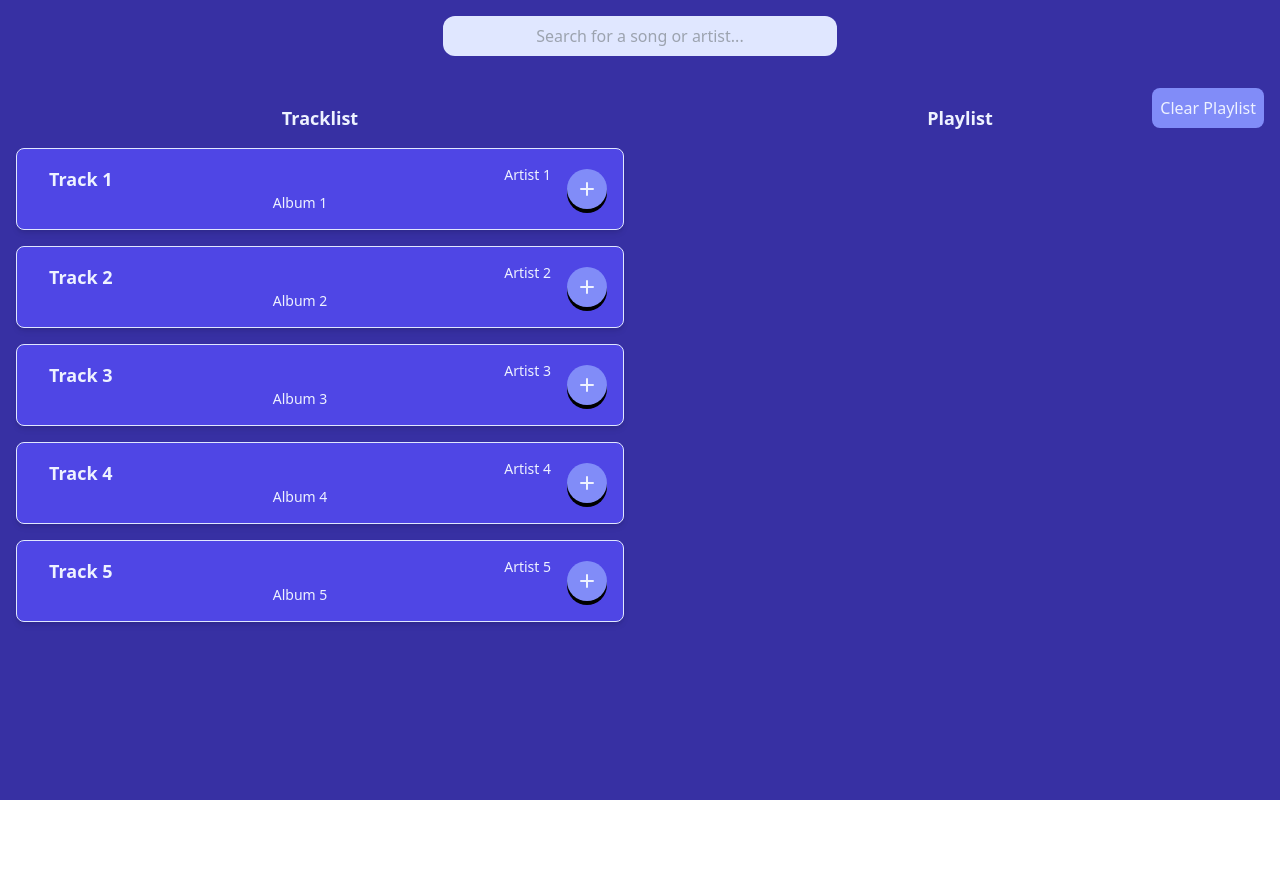
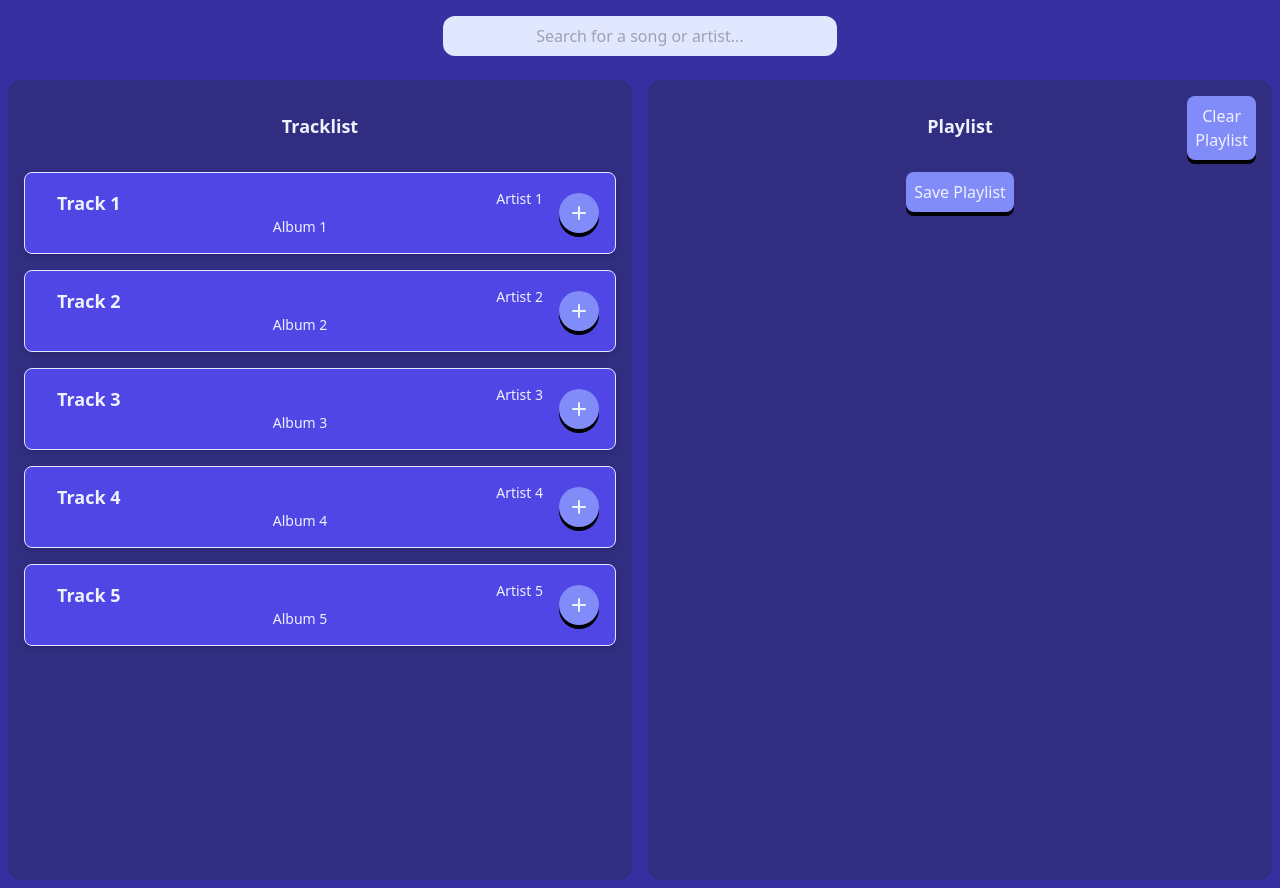
Before and after one commit to tairasu/jammming, a React (Create React App) app: page / in a window 1280 px wide. Before the commit the page ends 800 px from the top, so only its background shows below. Built offline with nearby package versions, Linux system fonts and the light colour scheme.

Commit message:
added save playlist overlay

```diff
--- a/src/App.js
+++ b/src/App.js
@@ -4,6 +4,7 @@ import SearchBar from './components/SearchBar';
 import Tracklist from './components/Tracklist';
 import Playlist from './components/Playlist';
 import { useState } from 'react';
+import SavePlaylist from './components/SavePlaylist';
 
 //fake data with name, artist, album, and an id
 const tracks = [
@@ -41,6 +42,7 @@ const tracks = [
 
 function App() {
   const [playlist, setPlaylist] = useState([]);
+  const [overlay, setOverlay] = useState(false);
 
   const addTrackToPlaylist = (track_id) => {
     const track = tracks.find(t => t.id === track_id);
@@ -54,13 +56,23 @@ function App() {
     setPlaylist(updatedPlaylist);
   };
 
+  const clearPlaylist = () => {
+    setPlaylist([]);
+  }
+
+  const savePlaylist = () => {
+    setOverlay(true);
+    console.log(overlay);
+  }
+
   return (
-    <div className="App bg-indigo-800 h-screen">
+    <div className="App bg-indigo-800 h-max">
       <div className="flex-col">
         <SearchBar />
         <div className="grid grid-cols-12">
           <Tracklist tracks={tracks} onAdd={addTrackToPlaylist} />
-          <Playlist tracks={playlist} onRemove={removeTrackFromPlaylist} />
+          <Playlist tracks={playlist} onRemove={removeTrackFromPlaylist} onClear={clearPlaylist} onSave={savePlaylist} />
+          <SavePlaylist visible={overlay} />
         </div>
       </div>
     </div>
--- a/src/components/Button.js
+++ b/src/components/Button.js
@@ -6,7 +6,6 @@ function Button(props) {
     const handleMouseDown = (e) => {
         //add translate-y-1 to the button
         e.currentTarget.classList.add('translate-y-1');
-        console.log(props)
     };
 
     const handleMouseUp = (e) => {
--- a/src/components/Playlist.js
+++ b/src/components/Playlist.js
@@ -2,16 +2,33 @@ import React from 'react';
 import PlaylistItem from './PlaylistItem';
 
 function Playlist(props) {
+
+    const handleMouseDown = (e) => {
+        //add translate-y-1 to the button
+        e.currentTarget.classList.add('translate-y-1');
+    }
+
+    const handleMouseUp = (e) => {
+        //remove translate-y-1 from the button
+        e.currentTarget.classList.remove('translate-y-1');
+    }
+
     return (
-        <div className="playlist p-4 col-span-6">
-            <div className="flex">
+        <div className="playlist p-4 col-span-6 bg-indigo-900 rounded-xl shadow-inner-xl m-2">
+            <div className="flex mb-4">
                 <h2 className="mx-auto text-lg font-bold text-indigo-50 p-4">Playlist</h2>
-                <button
-                    onClick={props.onClear}
-                    className="bg-indigo-400 justify-end absolute right-4 text-indigo-50 p-2 rounded-lg"
-                >
-                    Clear Playlist
-                </button>
+                <div className="absolute right-2">
+                    <button
+                        onClick={props.onClear}
+                        onMouseDown={handleMouseDown}
+                        onMouseUp={handleMouseUp}
+                        className="bg-indigo-400 duration-75 absolute right-4 z-20 justify-end text-indigo-50 p-2 rounded-lg"
+                    >
+                        Clear Playlist
+                    </button>
+                    <div className="bg-black z-10 absolute right-4 translate-y-1 p-2 rounded-lg">Clear Playlist</div>
+                </div>
+
             </div>
 
             <div className="flex-col">
@@ -23,6 +40,19 @@ function Playlist(props) {
                     />
                 ))}
             </div>
+
+            <div className="flex justify-center">
+                <button
+                    onClick={props.onSave}
+                    onMouseDown={handleMouseDown}
+                    onMouseUp={handleMouseUp}
+                    className="bg-indigo-400 w-fit absolute duration-75 z-20 justify-end text-indigo-50 p-2 rounded-lg"
+                >
+                    Save Playlist
+                </button>
+                <div className="bg-black z-10 w-fit  translate-y-1 p-2 rounded-lg">Save Playlist</div>
+            </div>
+
         </div>
     );
 }
--- a/src/components/PlaylistItem.js
+++ b/src/components/PlaylistItem.js
@@ -12,6 +12,7 @@ const handleMouseUp = (e) => {
 };
 
 function PlaylistItem(props) {
+
     return (
         <div className="track w-full bg-indigo-600 shadow-md p-4 border border-indigo-100 rounded-lg flex justify-between items-center mb-4">
             <div className="w-full mx-4">
--- /dev/null
+++ b/src/components/SavePlaylist.js
@@ -0,0 +1,34 @@
+import React from 'react';
+
+function SavePlaylist(props) {
+    return (
+        <div className={`save-playlist fixed inset-0 bg-indigo-800 bg-opacity-90 z-30 flex justify-center items-center ${props.visible ? '' : "hidden"}`}>
+            <div className="bg-indigo-900 p-4 rounded-xl shadow-xl">
+                <h2 className="text-lg text-indigo-50 font-bold mb-4">Save Playlist</h2>
+                <input
+                    type="text"
+                    placeholder="Enter playlist name..."
+                    value={props.playlistName}
+                    onChange={props.handlePlaylistNameChange}
+                    className="w-full p-2 bg-indigo-100 mb-4 rounded-xl focus:outline-none focus:ring-4 duration-200 focus:bg-white focus:ring-indigo-300 text-center"
+                />
+                <div className="flex justify-between">
+                    <button
+                        onClick={props.onSave}
+                        className="bg-indigo-400 text-indigo-50 p-2 rounded-lg"
+                    >
+                        Save
+                    </button>
+                    <button
+                        onClick={props.onCancel}
+                        className="bg-indigo-400 text-indigo-50 p-2 rounded-lg"
+                    >
+                        Cancel
+                    </button>
+                </div>
+            </div>
+        </div>
+    );
+}
+
+export default SavePlaylist;
--- a/src/components/Tracklist.js
+++ b/src/components/Tracklist.js
@@ -3,8 +3,8 @@ import Track from './Track';
 
 function Tracklist(props) {
     return (
-        <div className="tracklist p-4 col-span-6">
-            <h2 className="text-lg text-indigo-50 p-4 font-bold">Tracklist</h2>
+        <div className="tracklist p-4 col-span-6 bg-indigo-900 h-screen rounded-xl shadow-inner-xl m-2">
+            <h2 className="text-lg text-indigo-50 p-4 font-bold mb-4">Tracklist</h2>
             <div className="flex-col">
                 {props.tracks.map((track) => (
                     <Track
```
